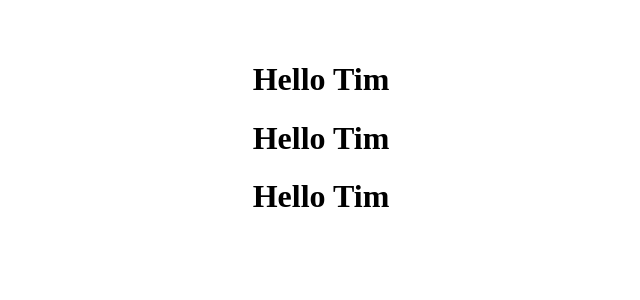
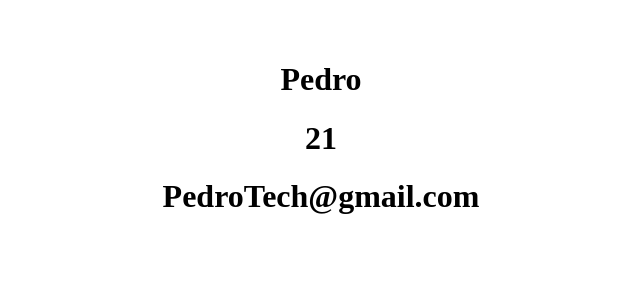
Before and after one commit to tla111/react-course-pedrotech, a React (Vite) app in the folder frontend/: page / in a window 1280 px wide. Shown: the top 300 px of the page, without its empty margins (319-959 px from the left). Built offline with nearby package versions, Linux system fonts and the light colour scheme.

Commit message:
able to render UserOne component in app component

```diff
--- a/frontend/src/App.jsx
+++ b/frontend/src/App.jsx
@@ -2,15 +2,23 @@ import React from 'react'
 import './App.css'
 
 const App = () => {
-  const name = "Tim"
-  const greeting = <h1>{`Hello ${name}`}</h1>
+
   return (
     <div className="App">
-      {greeting}
-      {greeting}
-      {greeting}
+      <UserOne />
     </div>
   )
 }
 
+const UserOne = () => {
+  return (
+    <div>
+      <h1>Pedro</h1>
+      <h1>21</h1>
+      <h1>PedroTech@gmail.com</h1>
+    </div>
+  )
+}
+
+
 export default App
```
